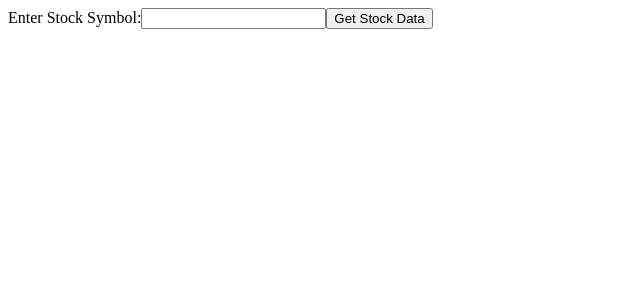
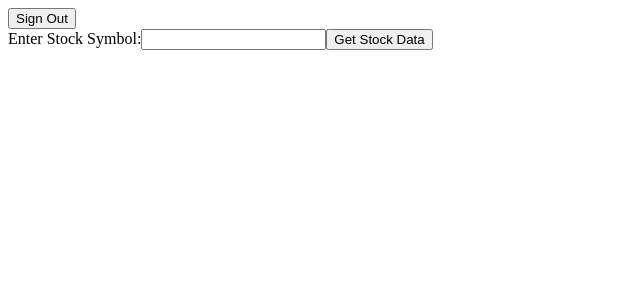
Before and after one commit to timxor/stock-market-app, a React (Create React App) app in the folder my-react-app/: page /addstock in a window 1280 px wide. Shown: the top 300 px of the page, without its empty margins (0-640 px from the left). Built offline with nearby package versions, Linux system fonts and the light colour scheme; no server answers.

Commit message:
added signout

```diff
--- a/my-react-app/src/App.js
+++ b/my-react-app/src/App.js
@@ -1,15 +1,29 @@
 import React from "react";
 import { Container, Row, Col } from "react-bootstrap";
-import { AuthProvider } from './components/AuthContext'; // Import the AuthProvider from the correct path
-import AddStock from "./components/AddStock";
-import { Routes, Route } from "react-router-dom";
+import { Routes, Route, useLocation } from "react-router-dom";
+import { AuthProvider } from './components/AuthContext'; // Import the AuthProvider
+import SignOutButton from "./components/SignOut"; // Import the SignOutButton
 import "./App.css";
 import Login from "./components/Login";
 import SignUp from "./components/SignUp";
+import AddStock from "./components/AddStock";
 
 function App() {
+  const location = useLocation();
+
+  // Function to check if the current route is login or sign-up
+  const isLoginPage = location.pathname === "/login";
+  const isSignUpPage = location.pathname === "/signup";
+
   return (
     <AuthProvider>
+      <div className="app-container">
+        {/* Conditionally render the signout button */}
+        {!isLoginPage && !isSignUpPage && (
+          <header>
+            <SignOutButton /> {/* Include the SignOutButton component in the header */}
+          </header>
+        )}
         <Container>
           <Row>
             <Col>
@@ -17,10 +31,12 @@ function App() {
                 <Route path="/login" element={<Login />} />
                 <Route path="/signup" element={<SignUp />} />
                 <Route path="/addstock" element={<AddStock />} />
+                {/* Add more routes as needed */}
               </Routes>
             </Col>
           </Row>
         </Container>
+      </div>
     </AuthProvider>
   );
 }
--- /dev/null
+++ b/my-react-app/src/components/SignOut.js
@@ -0,0 +1,25 @@
+import React from 'react';
+import { Button } from 'react-bootstrap';
+import { auth } from './firebase-config';
+import { useNavigate } from 'react-router-dom';
+
+const SignOutButton = () => {
+  const history = useNavigate();
+
+  const handleSignOut = async () => {
+    try {
+      await auth.signOut();
+      history('/login'); // Redirect to login page after signout
+    } catch (error) {
+      console.error('Error signing out:', error);
+    }
+  };
+
+  return (
+    <Button variant="outline-danger" onClick={handleSignOut}>
+      Sign Out
+    </Button>
+  );
+};
+
+export default SignOutButton;
```
Lines whose indentation alone changed are shown as unchanged.
